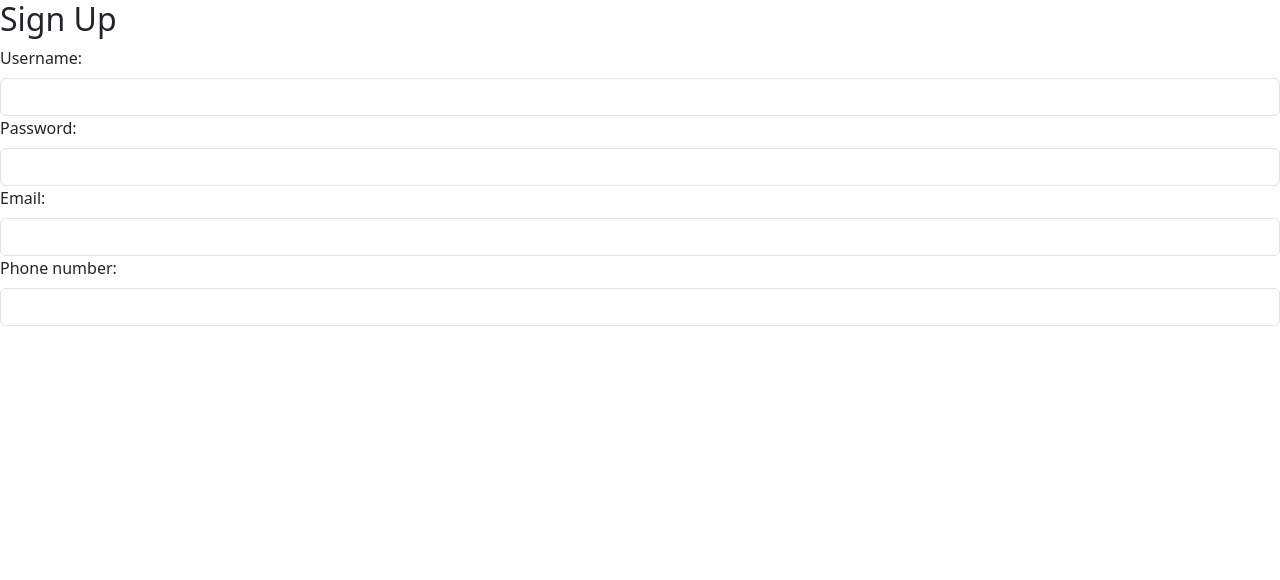
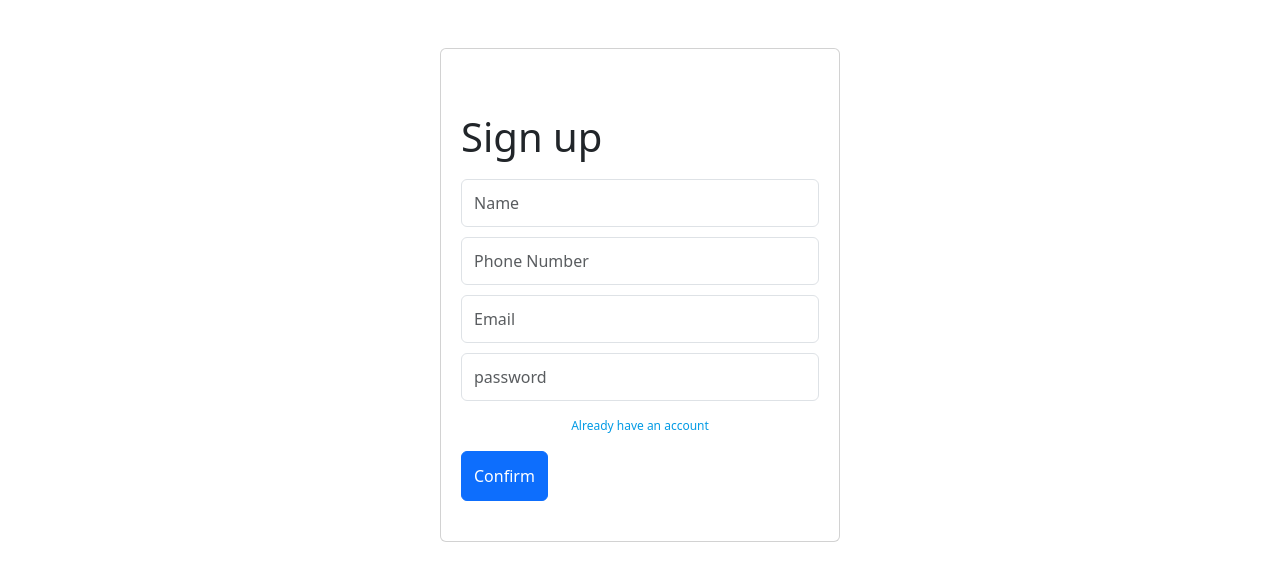
Before and after one commit to MAZAD-GP2/MAZAD, a React (Vite) app in the folder frontend/: page /register in a window 1280 px wide. Shown: the top 580 px of the page. Built offline with nearby package versions, Linux system fonts and the light colour scheme.

Commit message:
login & registration

```diff
--- a/frontend/package.json
+++ b/frontend/package.json
@@ -12,6 +12,7 @@
   "dependencies": {
     "@popperjs/core": "^2.11.8",
     "@reduxjs/toolkit": "^2.2.1",
+    "axios": "^1.6.7",
     "bootstrap": "^5.3.3",
     "mdb-react-ui-kit": "^7.2.0",
     "react": "^18.2.0",
--- a/frontend/src/App.jsx
+++ b/frontend/src/App.jsx
@@ -1,12 +1,12 @@
-import { Button, Navbar, Container, Row, Col,Card } from 'react-bootstrap';
-import { BrowserRouter as Router, Routes, Route ,useNavigate} from "react-router-dom";
+import {Routes, Route} from "react-router-dom";
 import Register from "./components/Register.jsx";
-
+import Login from "./components/Login.jsx";
 function App() {
   return (
     <>
       <Routes>
         <Route exact path='/register' element= {<Register/>} />
+        <Route exact path='/login' element= {<Login/>} />
       </Routes>
 
     </>
--- a/frontend/src/components/Login.jsx
+++ b/frontend/src/components/Login.jsx
@@ -1,9 +1,67 @@
-import React from 'react'
+import React, { useState } from "react";
+import "./register.css";
+import axios from "axios";
 
-const Login = () => {
+function Login() {
+  const [usernameOrEmail, setUsernameOrEmail] = useState("");
+  const [password, setPassword] = useState("");
+
+  const handleSubmit = async (event) => {
+    event.preventDefault();
+    await axios
+      .post("http://localhost:3000/user/login", {
+        usernameOrEmail,
+        password,
+      })
+      .then(() => {
+        alert("nb3tat login");
+        setUsernameOrEmail("");
+        setPassword("");
+      })
+      .catch(() => alert("errrrr"));
+  };
+
   return (
-    <div>Login</div>
-  )
+    <div className="container mt-5 mb-5 d-flex justify-content-center">
+      <div className="card px-1 py-4">
+        <form className="card-body" onSubmit={handleSubmit}>
+          <h1 className="information mt-4">Sign up</h1>
+          <div className="row">
+            <div className="col-sm-12 form-group">
+              <input
+                className="form-control"
+                type="text"
+                placeholder="Username or Email"
+                value={usernameOrEmail}
+                onChange={(e) => setUsernameOrEmail(e.target.value)}
+                required
+              />
+            </div>
+          </div>
+          <div className="row">
+            <div className="col-sm-12 form-group">
+              <input
+                className="form-control"
+                type="password"
+                placeholder="password"
+                value={password}
+                onChange={(e) => setPassword(e.target.value)}
+                required
+              />
+            </div>
+          </div>
+          <div className=" d-flex flex-column text-center px-5 mt-3 mb-3">
+            <a href="/register" className="terms">
+              Doesnt have an account
+            </a>
+          </div>
+          <button className="btn btn-primary btn-block confirm-button">
+            Confirm
+          </button>
+        </form>
+      </div>
+    </div>
+  );
 }
 
-export default Login
+export default Login;
--- a/frontend/src/components/Register.jsx
+++ b/frontend/src/components/Register.jsx
@@ -1,30 +1,108 @@
-import React, { useState } from 'react';
-
+import React, { useState } from "react";
+import "./register.css";
+import axios from "axios";
 
 function Register() {
-  const [username, setUsername] = useState('');
-  const [password, setPassword] = useState('');
+  const [username, setUsername] = useState("");
+  const [password, setPassword] = useState("");
+  const [phoneNumber, setPhoneNumber] = useState("");
+  const [email, setEmail] = useState("");
 
-  const handleSubmit = (event) => {
+  const handleSubmit = async (event) => {
     event.preventDefault();
-    alert(`Username: ${username}, Password: ${password}`);
-  }
+    await axios
+      .post("http://localhost:3000/user/register", {
+        username,
+        password,
+        email,
+        phoneNumber,
+      })
+      .then(() => alert("nb3tat")).catch(
+        ()=>alert("errrrr")
+      )
+    setEmail("")
+    setPhoneNumber("")
+    setUsername("")
+    setPassword("");
+  };
 
   return (
-    <div className="row d-flex justify-content-center">
-      <h2>Sign Up</h2>
-      <form className='form-group' method='post'>
-        <div className='d-flex flex-column justify-content-start align-elements-center'>
-          <label className='form-label '>Username: </label>
-          <input className='form-control' type='text'></input>
-          <label className='form-label'>Password: </label>
-          <input className='form-control' type='password'></input>
-          <label className='form-label'>Email: </label>
-          <input className='form-control' type='text'></input>
-          <label className='form-label'>Phone number: </label>
-          <input className='form-control' type='text'></input>
-        </div>
-      </form>
+    <div className="container mt-5 mb-5 d-flex justify-content-center">
+      <div className="card px-1 py-4">
+        <form className="card-body" onSubmit={handleSubmit}>
+          <h1 className="information mt-4">Sign up</h1>
+          <div className="row">
+            <div className="col-sm-12">
+              <div className="form-group">
+                <input
+                  className="form-control"
+                  type="text"
+                  placeholder="Name"
+                  value={username}
+                  onChange={(e) => setUsername(e.target.value)}
+                  required
+                />
+              </div>
+            </div>
+          </div>
+          <div className="row">
+            <div className="col-sm-12">
+              <div className="form-group">
+                <div className="input-group">
+                  <input
+                    className="form-control"
+                    type="text"
+                    placeholder="Phone Number"
+                    value={phoneNumber}
+                    onChange={(e) => setPhoneNumber(e.target.value)}
+                    required
+                  />
+                </div>
+              </div>
+            </div>
+          </div>
+          <div className="row">
+            <div className="col-sm-12">
+              <div className="form-group">
+                <div className="input-group">
+                  <input
+                    className="form-control"
+                    type="text"
+                    placeholder="Email"
+                    value={email}
+                    onChange={(e) => setEmail(e.target.value)}
+                    required
+                  />
+                </div>
+              </div>
+            </div>
+          </div>
+          <div className="row">
+            <div className="col-sm-12">
+              <div className="form-group">
+                <div className="input-group">
+                  <input
+                    className="form-control"
+                    type="password"
+                    placeholder="password"
+                    value={password}
+                    onChange={(e) => setPassword(e.target.value)}
+                    required
+                  />
+                </div>
+              </div>
+            </div>
+          </div>
+          <div className=" d-flex flex-column text-center px-5 mt-3 mb-3">
+            <a href="/login" className="terms">
+              Already have an account
+            </a>
+          </div>
+          <button className="btn btn-primary btn-block confirm-button">
+            Confirm
+          </button>
+        </form>
+      </div>
     </div>
   );
 }
--- /dev/null
+++ b/frontend/src/components/register.css
@@ -0,0 +1,57 @@
+.card {
+  width: 400px;
+  background-color: #fff;
+  border: none;
+  border-radius: 12px;
+}
+label.radio {
+  cursor: pointer;
+  width: 100%;
+}
+label.radio input {
+  position: absolute;
+  top: 0;
+  left: 0;
+  visibility: hidden;
+  pointer-events: none;
+}
+label.radio span {
+  padding: 7px 14px;
+  border: 2px solid #eee;
+  display: inline-block;
+  color: #039be5;
+  border-radius: 10px;
+  width: 100%;
+  height: 48px;
+  line-height: 27px;
+}
+label.radio input:checked + span {
+  border-color: #039be5;
+  background-color: #81d4fa;
+  color: #fff;
+  border-radius: 9px;
+  height: 48px;
+  line-height: 27px;
+}
+.form-control {
+  margin-top: 10px;
+  height: 48px;
+  border: 2px solid #eee;
+  border-radius: 10px;
+}
+.form-control:focus {
+  box-shadow: none;
+  border: 2px solid #039be5;
+}
+.agree-text {
+  font-size: 12px;
+}
+.terms {
+  font-size: 12px;
+  text-decoration: none;
+  color: #039be5;
+}
+.confirm-button {
+  height: 50px;
+  border-radius: 10px;
+}
--- a/frontend/src/index.css
+++ b/frontend/src/index.css
@@ -66,8 +66,3 @@ button:focus-visible {
     background-color: #f9f9f9;
   }
 }
-/*
-input {
-  color: black;
-  background-color: white;
-} */
```
Also changed, not shown: 1 other file (tests, documents, lock files or other folders).
